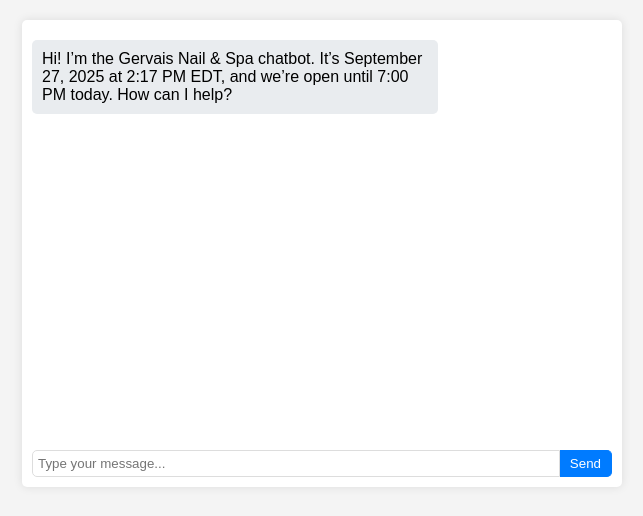
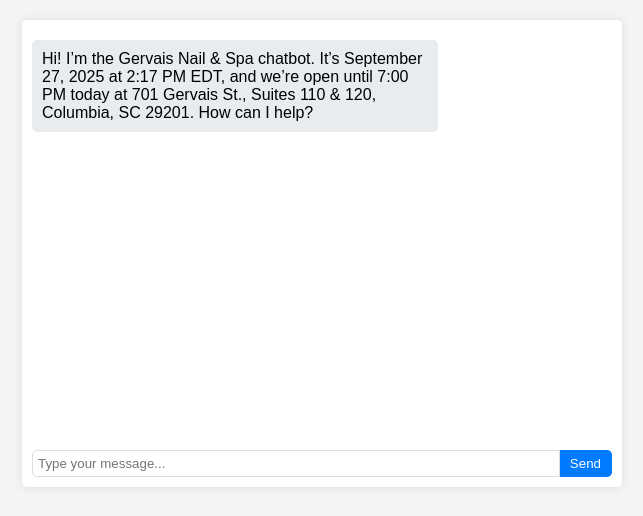
Before and after one commit to dzvnguyen/gervais-chatbot-public, a plain HTML site: page index.html in a window 1280 px wide. Shown: the whole page, without its empty margins (318-961 px from the left). Drawn offline with Linux system fonts and the light colour scheme.

Commit message:
Update index.html

```diff
--- a/index.html
+++ b/index.html
@@ -80,13 +80,13 @@ Hours: Mon-Fri 9:30 AM - 7:30 PM, Sat 9:00 AM - 7:00 PM, Sun 12:00 PM - 6:00 PM`
 
         // Predefined responses
         const responses = {
-            'hello': "Hi! Welcome to Gervais Nail & Spa. How can I assist you today?",
+            'hello': "Hi! Welcome to Gervais Nail & Spa. I’m located at 701 Gervais St., Suites 110 & 120, Columbia, SC 29201. How can I assist you today?",
             'address': "We’re at 701 Gervais St., Suites 110 & 120, Columbia, SC 29201. Free parking in the back!",
             'phone': "Our phone number is 803-851-3175. Feel free to call us!",
             'hours': `We’re open Mon-Fri: 9:30 AM - 7:30 PM, Sat: 9:00 AM - 7:00 PM, Sun: 12:00 PM - 6:00 PM. It’s currently ${currentTime} EDT, and we’re open until 7:00 PM today!`,
             'price': `Here’s our full price menu from your latest text:\n\n${priceMenu}\n\nReady to book? Let me know your service and time!`,
             'book': "Great! Please tell me the service and time (e.g., 'Signature SPA Pedicure at 2 PM tomorrow'), and I’ll confirm.",
-            'default': "Sorry, I didn’t get that. Try asking about hours, booking, or type 'price' for our menu. Call 803-851-3175 for more help."
+            'default': "Sorry, I didn’t get that. Try asking about hours, address, booking, or type 'price' for our menu. Call 803-851-3175 for more help."
         };
 
         // Booking tracking
@@ -101,7 +101,7 @@ Hours: Mon-Fri 9:30 AM - 7:30 PM, Sat 9:00 AM - 7:00 PM, Sun 12:00 PM - 6:00 PM`
             // Handle booking requests
             if (message.includes('book') || message.includes('schedule')) {
                 bookingRequest = message;
-                addMessage('bot', "Confirmed. Please book at https://gervaisnailmedspa.glossgenius.com/ to finalize your appointment for: " + message);
+                addMessage('bot', "Confirmed. You can also book at https://gervaisnailmedspa.glossgenius.com/.");
             } else if (message === 'yes' && bookingRequest) {
                 addMessage('bot', "Confirmed. Your booking for: " + bookingRequest + " is set. Visit https://gervaisnailmedspa.glossgenius.com/ to confirm details. See you at 701 Gervais St., Suites 110 & 120!");
                 bookingRequest = null;
@@ -110,6 +110,8 @@ Hours: Mon-Fri 9:30 AM - 7:30 PM, Sat 9:00 AM - 7:00 PM, Sun 12:00 PM - 6:00 PM`
                 let responseKey = 'default';
                 if (message.includes('price') || message.includes('cost') || message.includes('how much') || message.includes('menu')) {
                     responseKey = 'price';
+                } else if (message.includes('address') || message.includes('where') || message.includes('location')) {
+                    responseKey = 'address';
                 } else {
                     responseKey = Object.keys(responses).find(key => message.includes(key)) || 'default';
                 }
@@ -127,7 +129,7 @@ Hours: Mon-Fri 9:30 AM - 7:30 PM, Sat 9:00 AM - 7:00 PM, Sun 12:00 PM - 6:00 PM`
         }
 
         // Initial welcome message
-        addMessage('bot', `Hi! I’m the Gervais Nail & Spa chatbot. It’s ${currentTime} EDT, and we’re open until 7:00 PM today. How can I help?`);
+        addMessage('bot', `Hi! I’m the Gervais Nail & Spa chatbot. It’s ${currentTime} EDT, and we’re open until 7:00 PM today at 701 Gervais St., Suites 110 & 120, Columbia, SC 29201. How can I help?`);
     </script>
 </body>
 </html>
```
